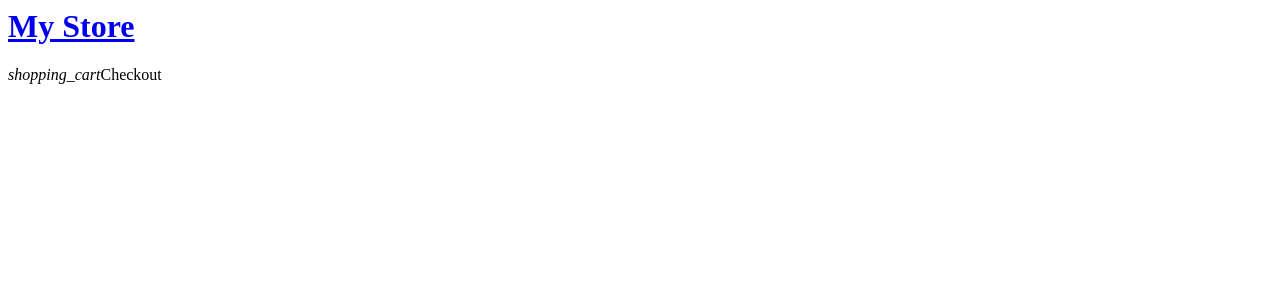
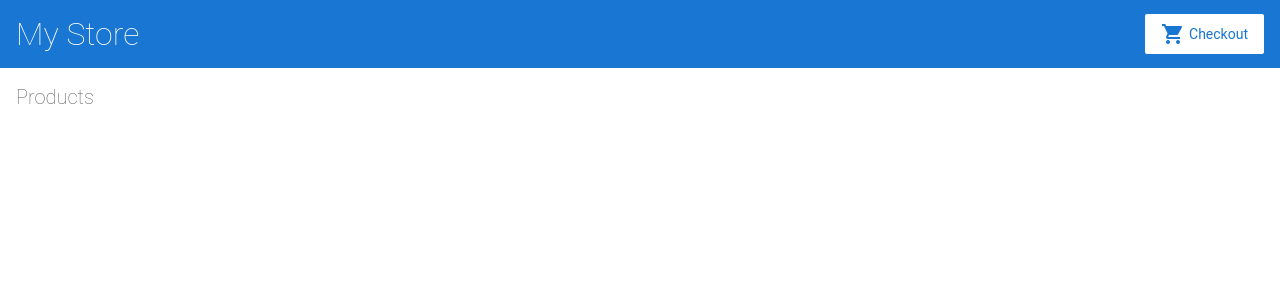
Before and after one commit to sonph05134/angular-ivy-demo_13_04_2021, an Angular app: page / in a window 1280 px wide. Shown: the top 300 px of the page. Built offline with nearby package versions, Linux system fonts and the light colour scheme.

Commit message:
7 files modified, 1 added, 2 deleted

```diff
--- a/src/app/app.component.html
+++ b/src/app/app.component.html
@@ -1,2 +1,5 @@
 <app-top-bar></app-top-bar>
-<app-product-list></app-product-list>
+
+<div class="container">
+  <router-outlet></router-outlet>
+</div>
--- a/src/app/app.component.ts
+++ b/src/app/app.component.ts
@@ -1,7 +1,7 @@
 import { Component, VERSION } from '@angular/core';
 
 @Component({
-  selector: 'my-app',
+  selector: 'app-root',
   templateUrl: './app.component.html',
   styleUrls: [ './app.component.css' ]
 })
--- a/src/app/app.module.ts
+++ b/src/app/app.module.ts
@@ -5,7 +5,6 @@ import { ReactiveFormsModule } from '@angular/forms';
 import { FormsModule } from '@angular/forms';
 
 import { AppComponent } from './app.component';
-import { HelloComponent } from './hello.component';
 import { ProductListComponent } from './product-list/product-list.component';
 import { TopBarComponent } from './top-bar/top-bar.component';
 
@@ -20,7 +19,6 @@ import { TopBarComponent } from './top-bar/top-bar.component';
     ],
   declarations: [
     AppComponent,
-    HelloComponent,
     TopBarComponent,
     ProductListComponent
     ],
--- a/src/app/hello.component.ts
+++ /dev/null
@@ -1,10 +0,0 @@
-import { Component, Input } from '@angular/core';
-
-@Component({
-  selector: 'hello',
-  template: `<h1>Hello {{name}}!</h1>`,
-  styles: [`h1 { font-family: Lato; }`]
-})
-export class HelloComponent  {
-  @Input() name: string;
-}
--- a/src/app/product-list/product-list.component.html
+++ b/src/app/product-list/product-list.component.html
@@ -0,0 +1 @@
+<h2>Products</h2>
--- a/src/app/product-list/product-list.component.ts
+++ b/src/app/product-list/product-list.component.ts
@@ -1,15 +1,18 @@
-import { Component, OnInit } from '@angular/core';
+import { Component, OnInit } from "@angular/core";
+import { products } from "../products";
 
 @Component({
-  selector: 'app-product-list',
-  templateUrl: './product-list.component.html',
-  styleUrls: ['./product-list.component.css']
+  selector: "app-product-list",
+  templateUrl: "./product-list.component.html",
+  styleUrls: ["./product-list.component.css"]
 })
 export class ProductListComponent implements OnInit {
+  products = products;
+  constructor() {}
 
-  constructor() { }
+  ngOnInit() {}
 
-  ngOnInit() {
+  share() {
+    window.alert("The product has been shared!");
   }
-
 }
--- a/src/index.html
+++ b/src/index.html
@@ -1 +1,18 @@
-<my-app>loading</my-app>
+<!DOCTYPE html>
+<html lang="en">
+  <head>
+    <meta charset="utf-8" />
+    <title>Angular Getting Started</title>
+    <base href="/" />
+
+    <meta name="viewport" content="width=device-width, initial-scale=1" />
+    <link rel="icon" type="image/x-icon" href="favicon.ico" />
+    <link
+      href="https://fonts.googleapis.com/icon?family=Material+Icons"
+      rel="stylesheet"
+    />
+  </head>
+  <body>
+    <app-root></app-root>
+  </body>
+</html>
--- a/src/styles.css
+++ b/src/styles.css
@@ -1 +1,145 @@
-/* Add application styles & imports to this file! */
+/* Global Styles */
+
+* {
+  font-family: 'Roboto', Arial, sans-serif;
+  color: #616161;
+  box-sizing: border-box;
+  -webkit-font-smoothing: antialiased;
+  -moz-osx-font-smoothing: grayscale;
+}
+
+body {
+  margin: 0;
+}
+
+.container {
+  display: flex;
+  flex-direction: row;
+}
+
+router-outlet + *  {
+  padding: 0 16px;
+}
+
+/* Text */
+
+h1 {
+  font-size: 32px;
+}
+
+h2 {
+  font-size: 20px;
+}
+
+h1, h2 {
+  font-weight: lighter;
+}
+
+p {
+  font-size: 14px;
+}
+
+/* Hyperlink */
+
+a {
+  cursor: pointer;
+  color: #1976d2;
+  text-decoration: none;
+}
+
+a:hover {
+  opacity: 0.8;
+}
+
+/* Input */
+
+input {
+  font-size: 14px;
+  border-radius: 2px;
+  padding: 8px;
+  margin-bottom: 16px;
+  border: 1px solid #BDBDBD;
+}
+
+label {
+  font-size: 12px;
+  font-weight: bold;
+  margin-bottom: 4px;
+  display: block;
+  text-transform: uppercase;
+}
+
+/* Button */
+.button, button {
+  display: inline-flex;
+  align-items: center;
+  padding: 8px 16px;
+  border-radius: 2px;
+  font-size: 14px;
+  cursor: pointer;
+  background-color: #1976d2;
+  color: white;
+  border: none;
+}
+
+.button:hover, button:hover {
+  opacity: 0.8;
+  font-weight: normal;
+}
+
+.button:disabled, button:disabled {
+  opacity: 0.5;
+  cursor: auto;
+}
+
+/* Fancy Button */
+
+.fancy-button {
+  background-color: white;
+  color: #1976d2;
+}
+
+.fancy-button i.material-icons {
+  color: #1976d2;
+  padding-right: 4px;
+}
+
+/* Top Bar */
+
+app-top-bar {
+  width: 100%;
+  height: 68px;
+  background-color: #1976d2;
+  padding: 16px;
+  display: flex;
+  flex-direction: row;
+  justify-content: space-between;
+  align-items: center;
+}
+
+app-top-bar h1 {
+  color: white;
+  margin: 0;
+}
+
+/* Checkout Cart, Shipping Prices */
+
+.cart-item, .shipping-item {
+  width: 100%;
+  min-width: 400px;
+  max-width: 450px;
+  display: flex;
+  flex-direction: row;
+  justify-content: space-between;
+  padding: 16px 32px;
+  margin-bottom: 8px;
+  border-radius: 2px;
+  background-color: #EEEEEE;
+}
+
+
+/*
+Copyright Google LLC. All Rights Reserved.
+Use of this source code is governed by an MIT-style license that
+can be found in the LICENSE file at https://angular.io/license
+*/
```
Also changed, not shown: src/app/products.ts (renamed from src/app/product.ts).
